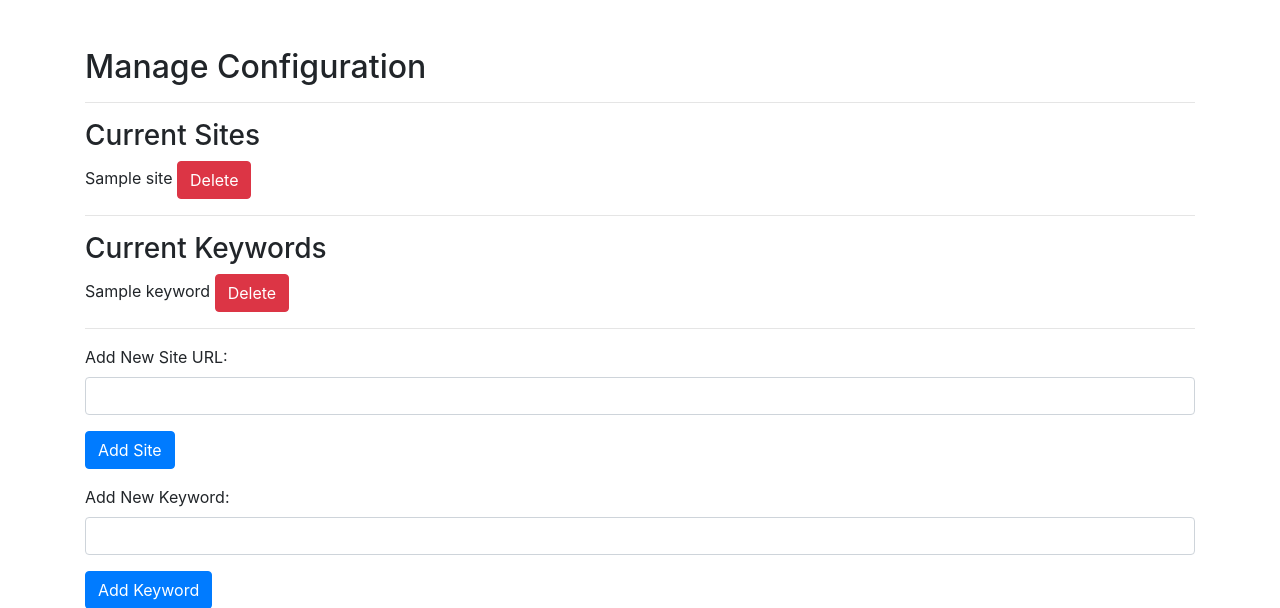
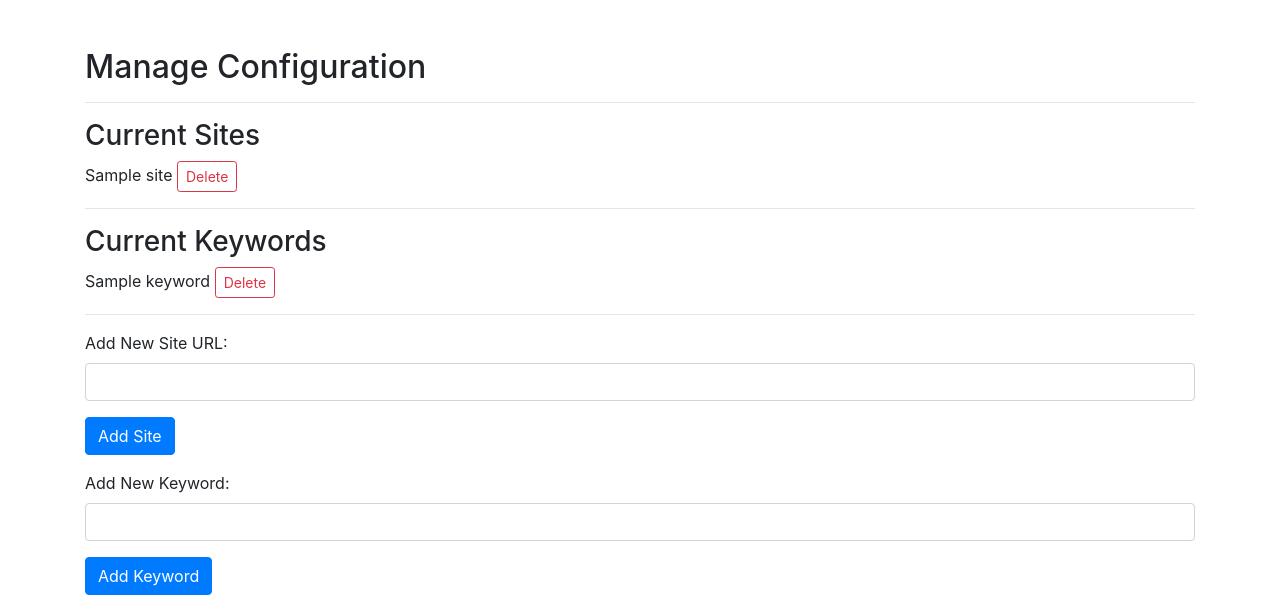
Before and after one commit to striweb/media_monitoring, a Flask app: page /config-management in a window 1280 px wide. Shown: the top 608 px of the page. Run offline with Flask 2, Linux system fonts and the light colour scheme; a database or web service that is not in the repository returns one stand-in record (values such as "Sample title"); parts of the project's set-up code (start-up, migrations or seed data) failed here and were passed over; some libraries are stand-ins or nearby versions.

Commit message:
Update config_management.html

```diff
--- a/templates/config_management.html
+++ b/templates/config_management.html
@@ -13,7 +13,7 @@
         <h3>Current Sites</h3>
 
     {% for site in sites %}
-        {{ site }} <a class="btn btn-danger" href="/delete-site/{{ loop.index0 }}" role="button">Delete</a>
+        {{ site }} <a class="btn btn-outline-danger btn-sm" href="/delete-site/{{ loop.index0 }}" role="button">Delete</a>
         <hr>
     {% endfor %}
 
@@ -21,7 +21,7 @@
 <h3>Current Keywords</h3>
 
     {% for keyword in keywords %}
-        {{ keyword }} <a class="btn btn-danger" href="/delete-keyword/{{ loop.index0 }}" role="button">Delete</a>
+        {{ keyword }} <a class="btn btn-outline-danger btn-sm" href="/delete-keyword/{{ loop.index0 }}" role="button">Delete</a>
         <hr>
     {% endfor %}
 
```
